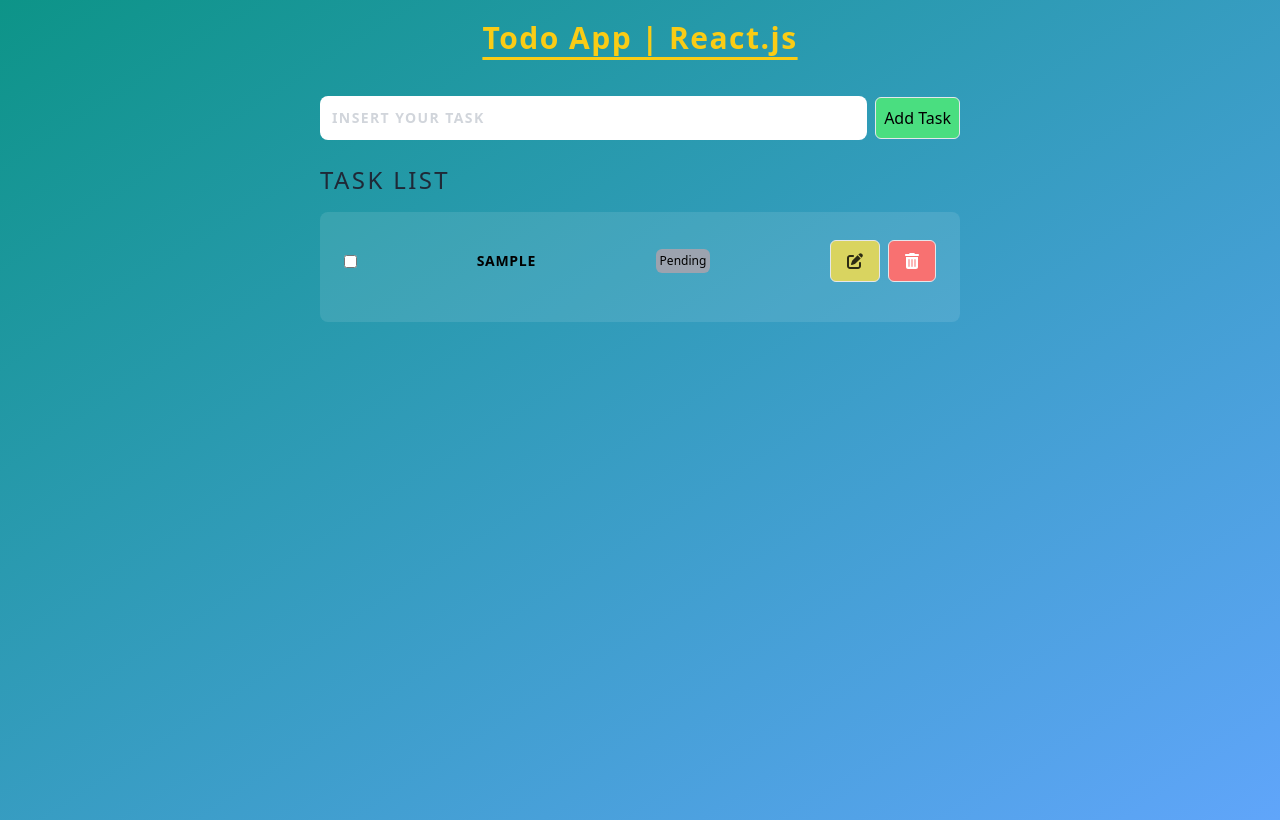
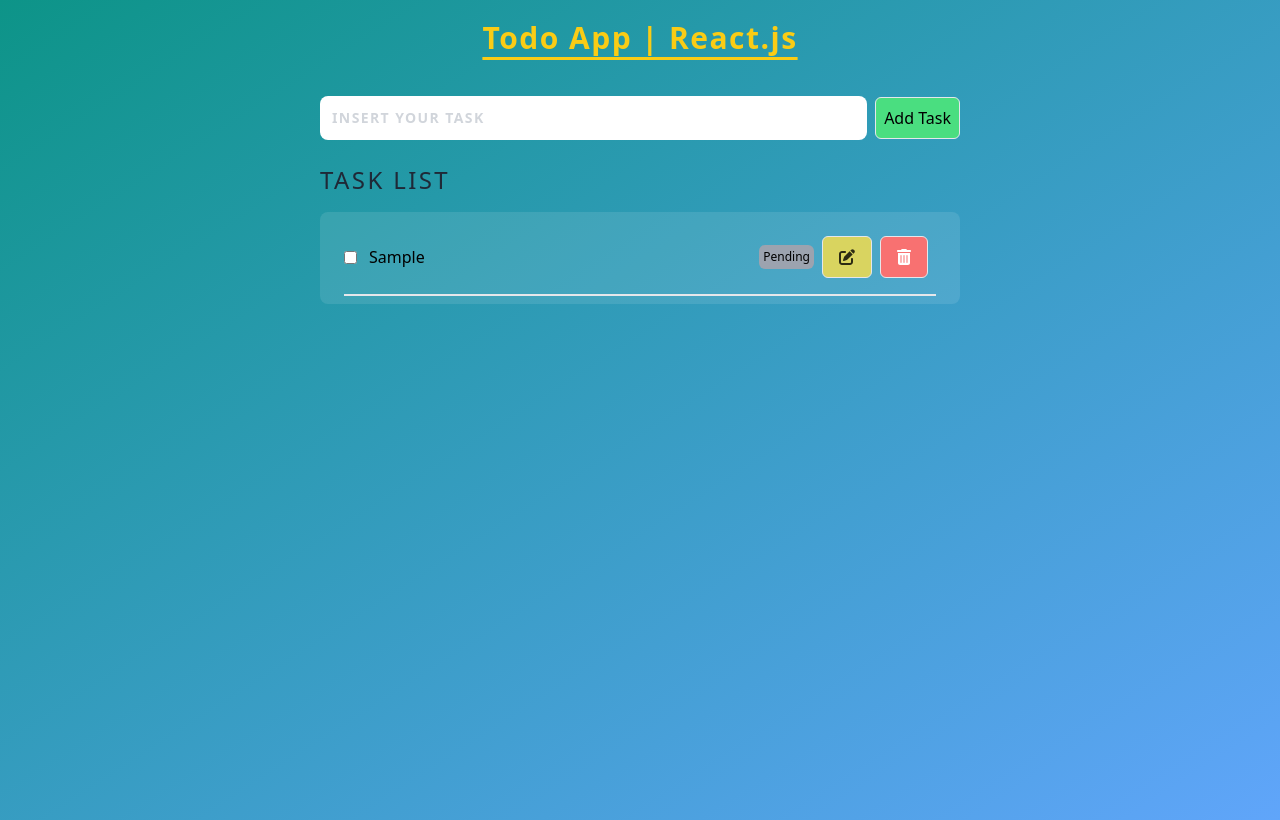
Before and after one commit to torres-leo/todo_react-smbs, a React (Vite) app: page / in a window 1280 px wide. Both pictures are taken after typing "Sample" into the empty fields and a click on the button "Add Task". Built offline with nearby package versions, Linux system fonts and the light colour scheme.

Commit message:
adding css

```diff
--- a/src/assets/index.css
+++ b/src/assets/index.css
@@ -35,10 +35,6 @@
 		@apply px-6 py-2 bg-white/10 rounded-lg relative;
 	}
 
-	.task {
-		@apply flex items-center mb-4 justify-between mt-5 flex-wrap border-b-2 last:border-none pb-4 gap-10;
-	}
-
 	.form {
 		@apply flex justify-center items-center mb-6 gap-2;
 	}
@@ -47,8 +43,16 @@
 		@apply p-2 bg-red-500/90 text-white text-center font-medium rounded-md uppercase mb-4 w-1/2 block mx-auto;
 	}
 
-	.task-info {
-		@apply text-sm font-bold tracking-wider uppercase;
+	.task {
+		@apply flex items-center justify-between border-b-2 py-4 gap-10;
+	}
+
+	.info {
+		@apply flex items-center gap-3 break-all;
+	}
+
+	.container-buttons {
+		@apply flex gap-2 justify-end items-center px-2 flex-1;
 	}
 
 	.completed {
--- a/src/components/Task.jsx
+++ b/src/components/Task.jsx
@@ -26,10 +26,13 @@
 
 	return (
 		<li className='task'>
-			<Input type='checkbox' onChange={handleCompleted} defaultChecked={completed} />
-			<p className='task-info'>{task}</p>
-			{completed ? <p className='completed'>Completed</p> : <p className='pending'>Pending</p>}
-			<div className='flex gap-2'>
+			<div className='info'>
+				<Input type='checkbox' onChange={handleCompleted} defaultChecked={completed} />
+				<p className={`${completed && 'line-through'}`}>{task}</p>
+			</div>
+
+			<div className='container-buttons'>
+				{completed ? <p className='completed'>Completed</p> : <p className='pending'>Pending</p>}
 				<Button type='button' className='btn edit' onClick={handleEditing}>
 					<FontAwesomeIcon icon={faPenToSquare} />
 				</Button>
--- a/src/components/TaskList.jsx
+++ b/src/components/TaskList.jsx
@@ -7,7 +7,7 @@
 	const todos = useSelector((state) => state.todos.todos);
 
 	const renderList = () => {
-		if (!todos.length) return <p>Your tasks will be show here </p>;
+		if (!todos.length) return <p className='text-center uppercase text-sm'>Your tasks will be show here </p>;
 		return todos?.map((task) => <Task key={task.id} data={task} />);
 	};
 
```
